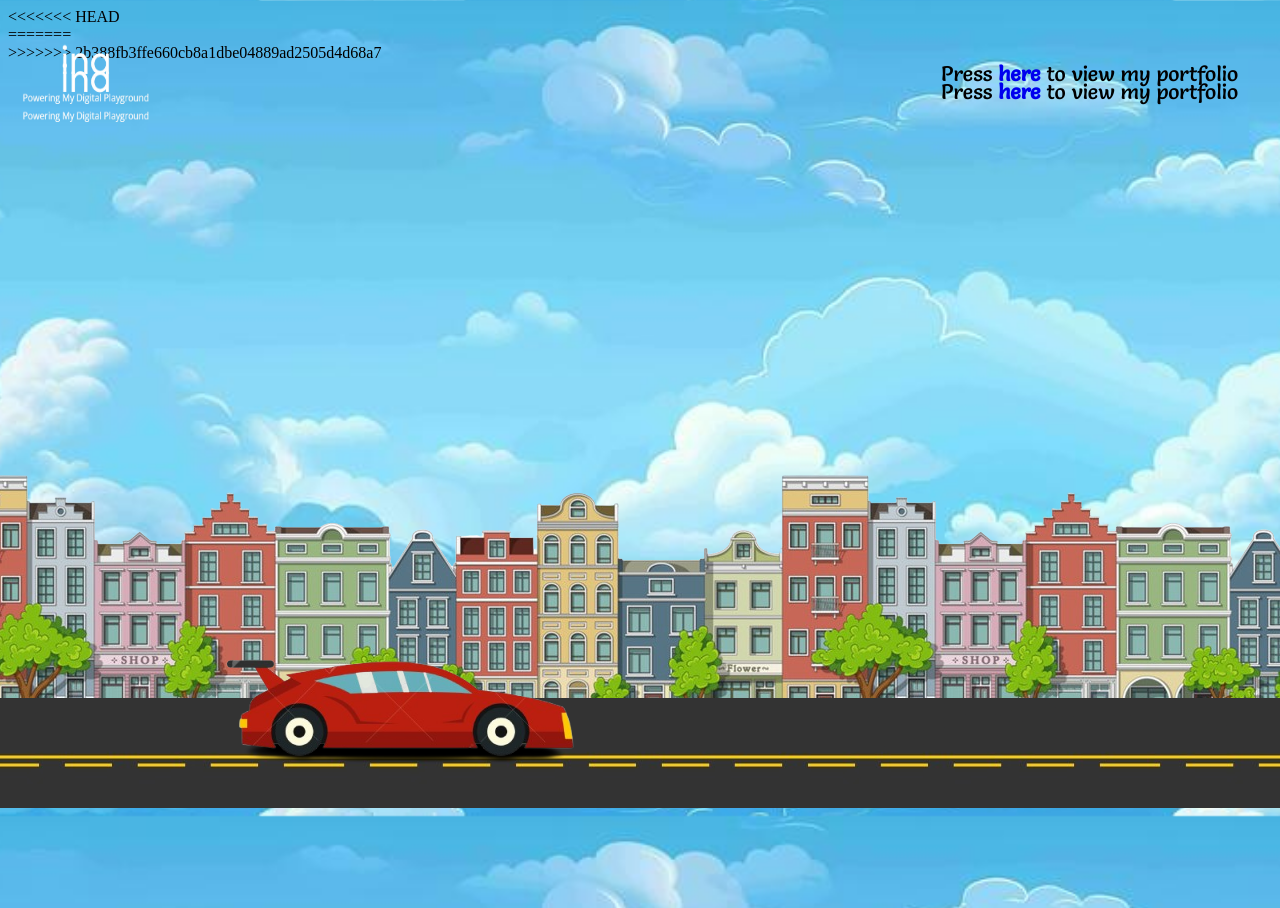
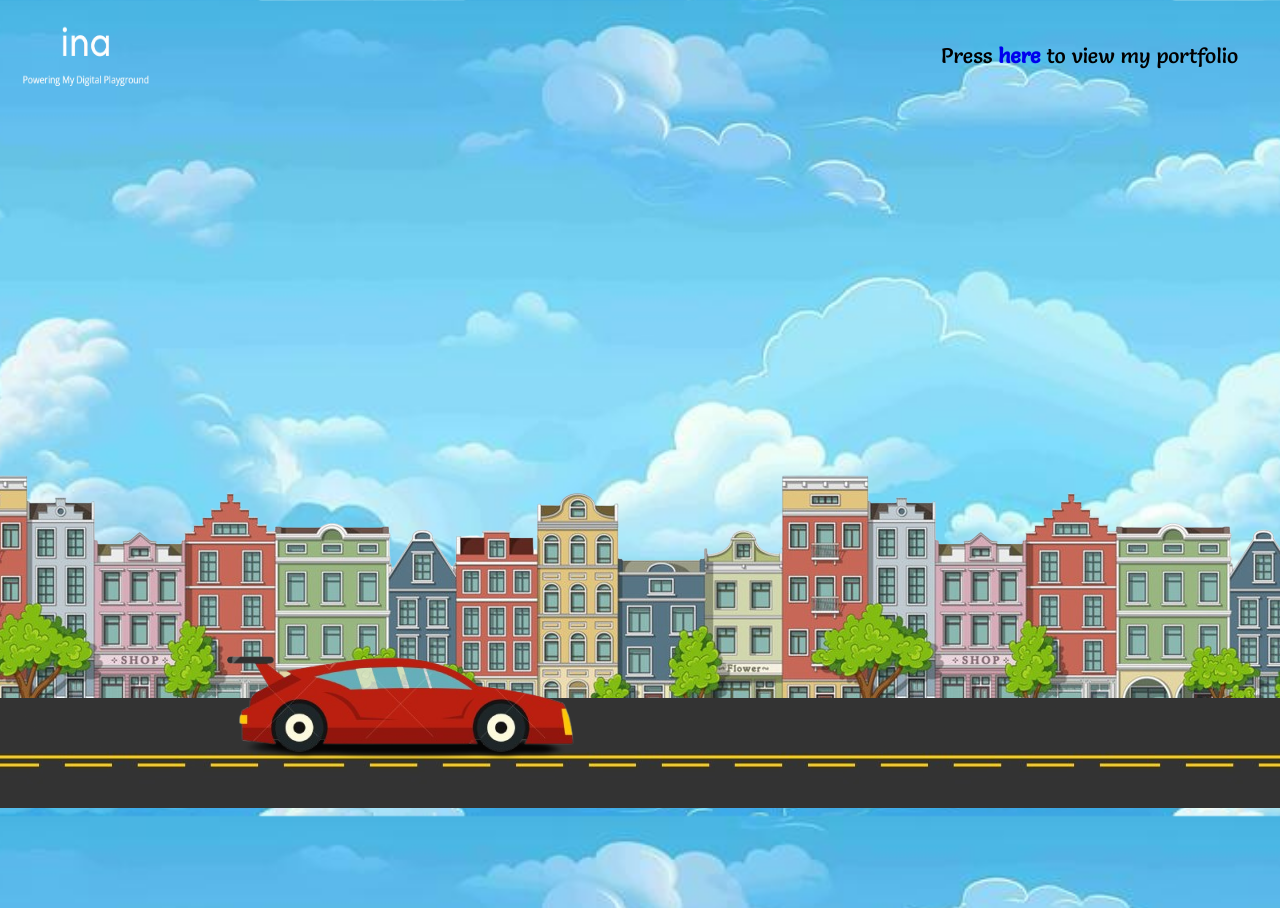
Before and after one commit to iaminaadhikari/inaadhikariportfolio, a plain HTML site: page index.html in a window 1280 px wide. Shown: the top 908 px of the page. Drawn offline with Linux system fonts and the light colour scheme.

Commit message:
Resolve merge conflicts and update portfolio footer

```diff
--- a/index.html
+++ b/index.html
@@ -1,4 +1,3 @@
-<<<<<<< HEAD
 <!DOCTYPE html>
 <html lang="en">
 <head>
@@ -26,33 +25,4 @@
         </div>
     </main>
 </body>
-=======
-<!DOCTYPE html>
-<html lang="en">
-<head>
-    <meta charset="UTF-8">
-    <meta name="viewport" content="width=device-width, initial-scale=1.0">
-    <title>Startpage</title>
-    <link rel="stylesheet" href="/css/stylesstartpage.css">
-</head>
-<body>
-    <header class="head">
-        <div class="logo">
-            <img src="images/removed background logo.png" alt="Logo" width="100%" height="80%" style="padding-top: 10px;">
-        </div>
-        <div class="linkbutton">
-            <p style="margin: 35px 50px 0 0; font-family: Salsa; font-size: 21px;">Press <a href="trial.html" target="_blank" style="font-weight: bold; text-decoration: none;">here</a> to view my portfolio</p>
-        </div>
-    </header>
-    <main>
-        <div class="highway">
-        </div>
-        <div class="city">
-        </div>
-        <div class="car">
-            <img src="/images/car.png" width="100%">
-        </div>
-    </main>
-</body>
->>>>>>> 2b388fb3ffe660cb8a1dbe04889ad2505d4d68a7
 </html>
```
Also changed, not shown: trial.html (+1 -1 lines).
